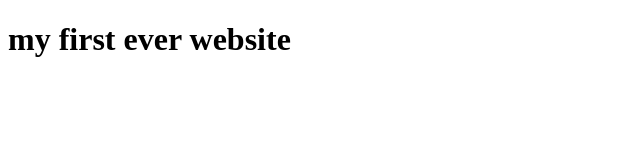
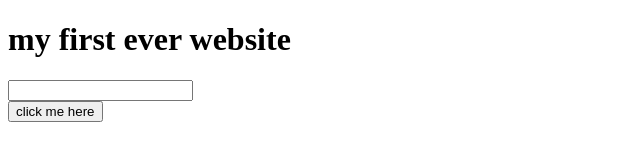
Before and after one commit to sakib-montasir/another-new-website, a plain HTML site: page index.html in a window 1280 px wide. Shown: the whole page, without its empty margins (0-640 px from the left). Drawn offline with Linux system fonts and the light colour scheme.

Commit message:
done adding button

```diff
--- a/index.html
+++ b/index.html
@@ -7,5 +7,8 @@
 </head>
 <body>
     <h1>my first ever website</h1>
+    <input>
+    <br>
+    <button>click me here</button>
 </body>
 </html>
```
Also changed, not shown: 1 other file.
